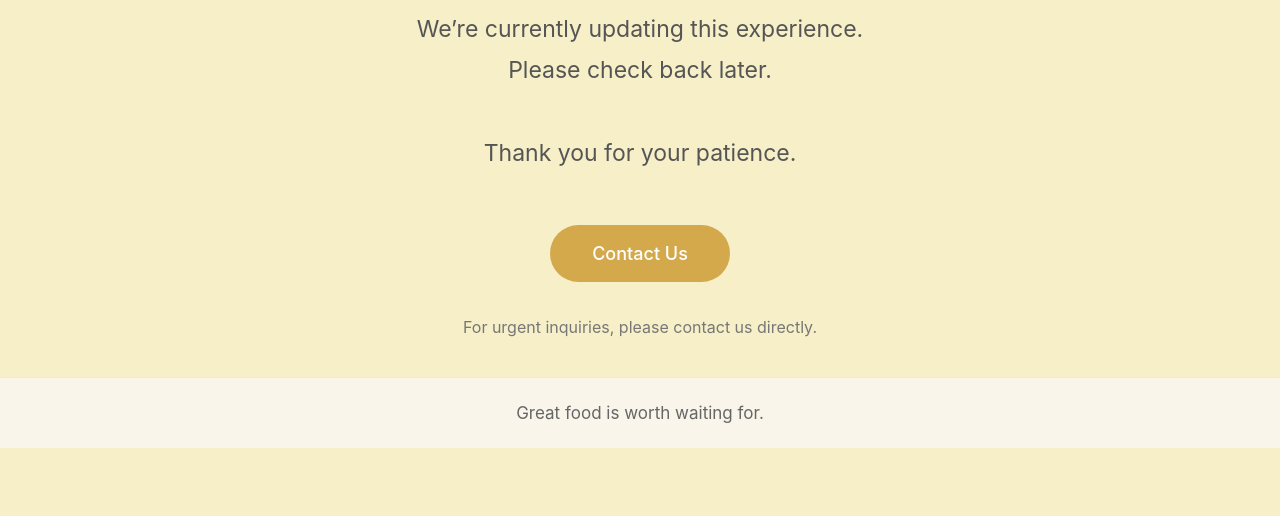
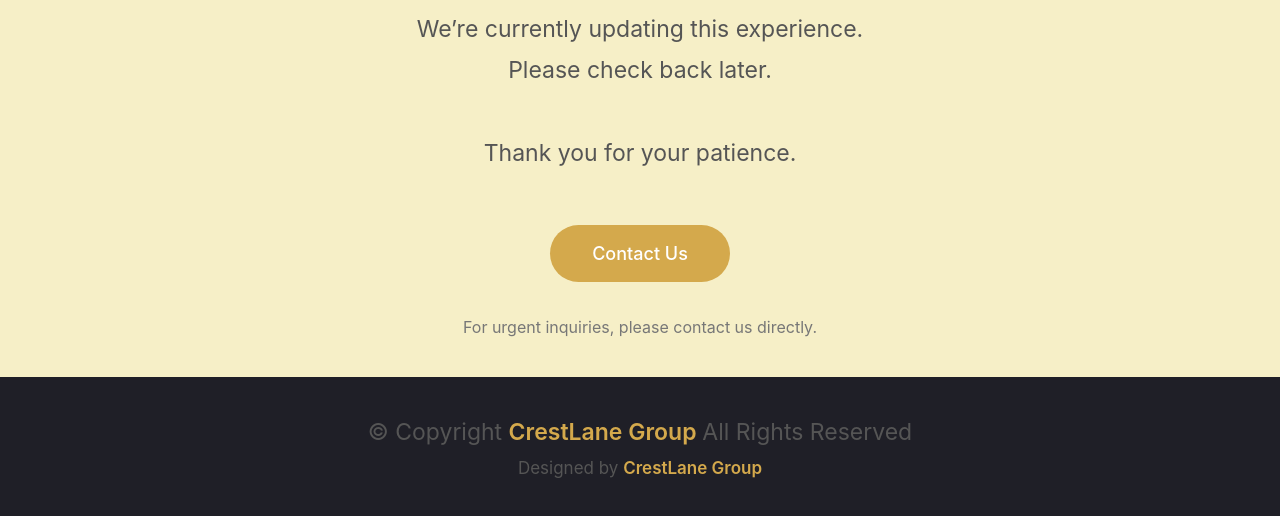
Before and after one commit to femto-3d/Shahira, a plain HTML site: page index.html in a window 1280 px wide. Shown: the part 376-892 px from the top of the page. Before the commit the page ends 824 px from the top, so only its background shows below. Drawn offline with Linux system fonts and the light colour scheme.

Commit message:
Update index.html

```diff
--- a/index.html
+++ b/index.html
@@ -198,12 +198,44 @@ color:#777;
 
 .footer{
 
-background:#F9F5EA;
-padding:25px;
+background:#1f1f27;
+padding:35px 20px;
 text-align:center;
+color:#fff;
+font-size:18px;
+line-height:1.8;
+
+}
+
+
+.footer p{
+
+margin:0;
+
+}
+
+
+.designed{
+
+margin-top:10px;
 font-size:17px;
-color:#666;
-border-top:1px solid rgba(0,0,0,.05);
+
+}
+
+
+.footer-link{
+
+color:#D4A94C;
+text-decoration:none;
+font-weight:600;
+transition:.3s;
+
+}
+
+
+.footer-link:hover{
+
+opacity:.8;
 
 }
 
@@ -335,11 +367,37 @@ For urgent inquiries, please contact us directly.
 
 <!-- FOOTER -->
 
-<div class="footer">
+<footer class="footer">
 
-Great food is worth waiting for.
+<p>
+© Copyright
+<a href="https://crestlanegroup.com/"
+target="_blank"
+class="footer-link">
 
-</div>
+CrestLane Group
+
+</a>
+
+All Rights Reserved
+</p>
+
+
+<p class="designed">
+
+Designed by
+
+<a href="https://crestlanegroup.com/"
+target="_blank"
+class="footer-link">
+
+CrestLane Group
+
+</a>
+
+</p>
+
+</footer>
 
 
 
```
